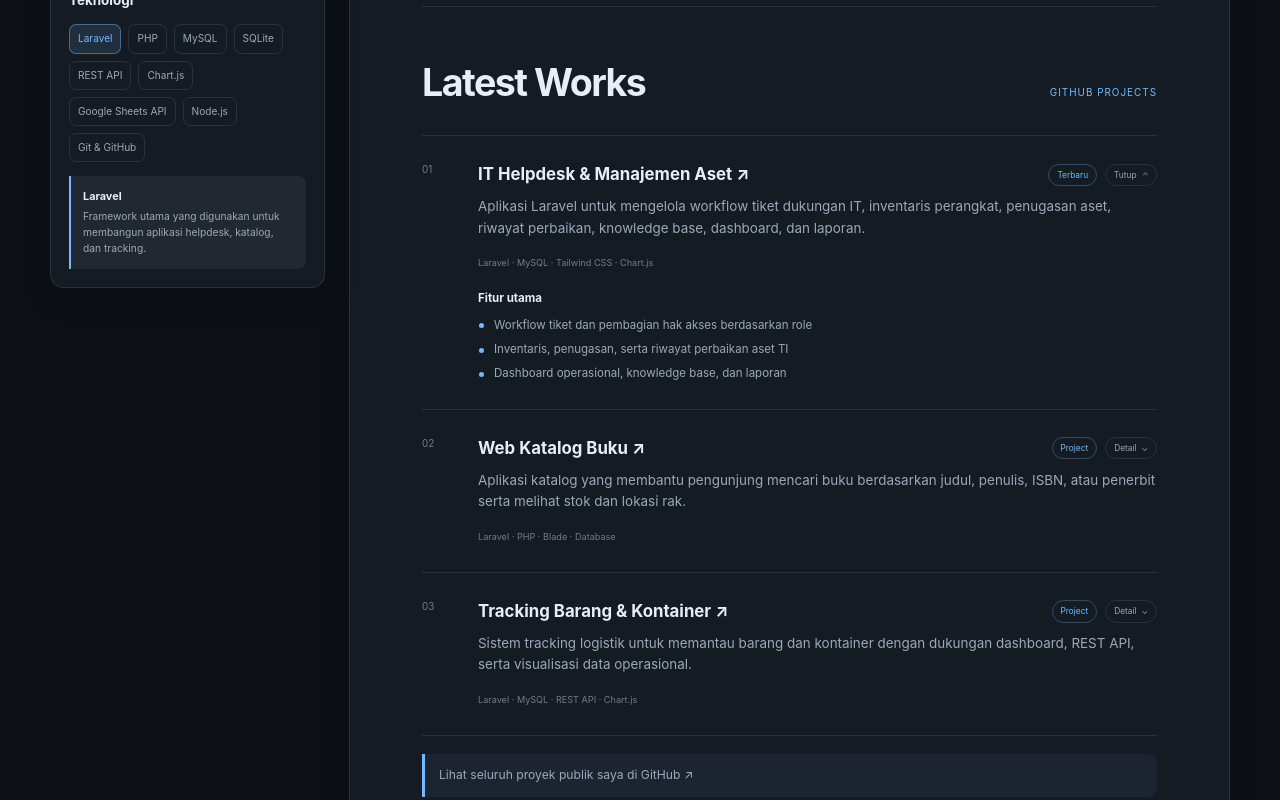
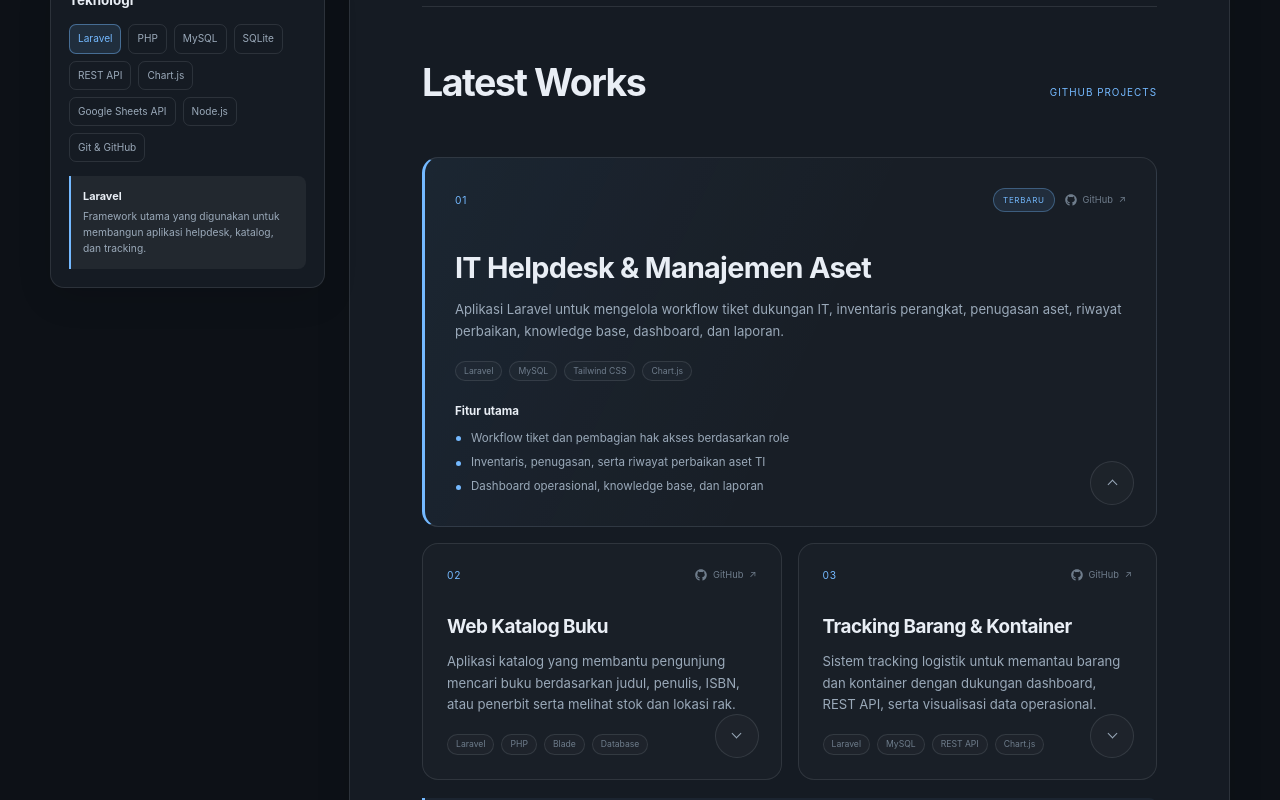
Before and after one commit to Readwips/web_porto, a Next.js app: page / in a window 1280 px wide. Shown: the part 980-1780 px from the top of the page. Built offline with nearby package versions, Linux system fonts and the light colour scheme.

Commit message:
feat: redesign latest works cards

```diff
--- a/app/globals.css
+++ b/app/globals.css
@@ -501,101 +501,183 @@ a {
 }
 
 .project-list {
-  border-top: 1px solid var(--border);
+  display: grid;
+  grid-template-columns: repeat(2, minmax(0, 1fr));
+  gap: 16px;
+  margin-top: 22px;
 }
 
 .project-item {
-  display: grid;
-  grid-template-columns: 38px 1fr;
-  gap: 18px;
-  padding: 26px 0;
-  border-bottom: 1px solid var(--border);
+  position: relative;
+  display: flex;
+  min-width: 0;
+  flex-direction: column;
+  padding: 24px;
+  border: 1px solid var(--border);
+  border-radius: 16px;
+  background: rgba(255, 255, 255, 0.018);
+  transition:
+    border-color 180ms ease,
+    background-color 180ms ease,
+    box-shadow 180ms ease,
+    transform 180ms ease;
+}
+
+.project-item:focus-within {
+  border-color: rgba(116, 185, 255, 0.32);
+  background: rgba(116, 185, 255, 0.035);
+}
+
+.project-featured {
+  grid-column: 1 / -1;
+  padding: 30px;
+  border-left: 3px solid var(--accent);
+  background: linear-gradient(
+    115deg,
+    rgba(116, 185, 255, 0.07),
+    rgba(255, 255, 255, 0.015) 54%
+  );
+}
+
+.project-card-head {
+  display: flex;
+  align-items: center;
+  justify-content: space-between;
+  gap: 16px;
 }
 
 .project-number {
+  color: var(--accent);
+  font-family: var(--mono);
+  font-size: 0.64rem;
+  letter-spacing: 0.08em;
+}
+
+.project-meta {
+  display: flex;
+  align-items: center;
+  gap: 10px;
+}
+
+.project-badge {
+  padding: 5px 9px;
+  border: 1px solid rgba(116, 185, 255, 0.34);
+  border-radius: 999px;
+  background: rgba(116, 185, 255, 0.1);
+  color: var(--accent);
+  font-family: var(--mono);
+  font-size: 0.5rem;
+  letter-spacing: 0.08em;
+}
+
+.project-repository {
+  display: flex;
+  align-items: center;
+  gap: 6px;
   color: var(--faint);
   font-family: var(--mono);
-  font-size: 0.62rem;
+  font-size: 0.58rem;
+  transition:
+    color 150ms ease,
+    transform 150ms ease;
 }
 
-.project-title {
-  display: flex;
-  align-items: center;
-  justify-content: space-between;
-  gap: 18px;
+.project-repository:hover {
+  color: var(--accent);
+  transform: translateY(-1px);
 }
 
-.project-title h3 {
-  margin: 0;
-  font-size: 1.05rem;
-  font-weight: 650;
+.project-repository svg {
+  width: 12px;
+  height: 12px;
 }
 
-.project-actions {
-  display: flex;
-  align-items: center;
-  gap: 8px;
+.project-item h3 {
+  margin: 30px 0 0;
+  font-size: 1.18rem;
+  font-weight: 660;
+  letter-spacing: -0.025em;
 }
 
-.project-actions > span {
-  padding: 4px 8px;
-  border: 1px solid rgba(116, 185, 255, 0.3);
-  border-radius: 999px;
-  color: var(--accent);
-  font-family: var(--mono);
-  font-size: 0.52rem;
+.project-featured h3 {
+  margin-top: 34px;
+  font-size: clamp(1.35rem, 2.6vw, 1.8rem);
 }
 
-.project-actions button {
-  display: inline-flex;
-  align-items: center;
-  gap: 5px;
-  padding: 4px 8px;
+.article-card .project-description {
+  max-width: 760px;
+  margin: 10px 0 18px;
+  font-size: 0.82rem;
+  line-height: 1.65;
+}
+
+.project-stack {
+  display: flex;
+  flex-wrap: wrap;
+  gap: 7px;
+  margin: auto 60px 0 0;
+  padding: 0;
+  list-style: none;
+}
+
+.project-stack li {
+  padding: 5px 8px;
   border: 1px solid var(--border);
   border-radius: 999px;
-  background: transparent;
+  background: rgba(255, 255, 255, 0.025);
+  color: var(--faint);
+  font-family: var(--mono);
+  font-size: 0.54rem;
+  line-height: 1;
+}
+
+.project-toggle {
+  position: absolute;
+  right: 22px;
+  bottom: 21px;
+  display: grid;
+  width: 44px;
+  height: 44px;
+  padding: 0;
+  place-items: center;
+  border: 1px solid var(--border);
+  border-radius: 50%;
+  background: rgba(255, 255, 255, 0.025);
   color: var(--muted);
   cursor: pointer;
-  font-family: var(--mono);
-  font-size: 0.52rem;
   transition:
     color 150ms ease,
     border-color 150ms ease,
-    background 150ms ease;
+    background-color 150ms ease,
+    transform 180ms ease;
 }
 
-.project-actions button:hover {
-  border-color: rgba(116, 185, 255, 0.4);
+.project-toggle:hover {
+  border-color: rgba(116, 185, 255, 0.42);
+  background: rgba(116, 185, 255, 0.1);
   color: var(--accent);
 }
 
-.project-actions button span {
-  display: inline-block;
+@media (hover: hover) and (pointer: fine) {
+  .project-item:hover {
+    border-color: rgba(116, 185, 255, 0.32);
+    background: rgba(116, 185, 255, 0.035);
+    box-shadow: 0 16px 36px rgba(0, 0, 0, 0.12);
+    transform: translateY(-2px);
+  }
+}
+
+.project-chevron {
+  width: 7px;
+  height: 7px;
+  border-right: 1.5px solid currentColor;
+  border-bottom: 1.5px solid currentColor;
+  transform: translateY(-2px) rotate(45deg);
   transition: transform 180ms ease;
 }
 
-.project-item.open .project-actions button span {
-  transform: rotate(180deg);
-}
-
-.project-title h3 a {
-  transition: color 150ms ease;
-}
-
-.project-title h3 a:hover {
-  color: var(--accent);
-}
-
-.project-item p {
-  margin: 9px 0;
-  font-size: 0.84rem;
-  line-height: 1.6;
-}
-
-.project-item small {
-  color: var(--faint);
-  font-family: var(--mono);
-  font-size: 0.57rem;
+.project-item.open .project-chevron {
+  transform: translateY(2px) rotate(225deg);
 }
 
 .project-details {
@@ -611,12 +693,13 @@ a {
 
 .project-item.open .project-details {
   grid-template-rows: 1fr;
-  margin-top: 18px;
+  margin-top: 22px;
   opacity: 1;
 }
 
 .project-details > div {
   overflow: hidden;
+  padding-right: 44px;
 }
 
 .project-details strong {
@@ -790,6 +873,13 @@ a {
     margin-bottom: 20px;
   }
 
+  .project-list {
+    grid-template-columns: 1fr;
+  }
+
+  .project-featured {
+    grid-column: auto;
+  }
 }
 
 @media (max-width: 720px) {
@@ -878,19 +968,26 @@ a {
   }
 
   .project-item {
-    grid-template-columns: 28px 1fr;
-    gap: 10px;
+    padding: 22px;
   }
 
-  .project-title {
-    align-items: flex-start;
-    flex-direction: column;
-    gap: 8px;
+  .project-featured {
+    padding: 24px;
   }
 
-  .project-actions {
-    width: 100%;
-    justify-content: space-between;
+  .project-featured h3,
+  .project-item h3 {
+    margin-top: 26px;
+    font-size: 1.15rem;
+  }
+
+  .project-stack {
+    margin-right: 56px;
+  }
+
+  .project-toggle {
+    right: 18px;
+    bottom: 17px;
   }
 
   .back-to-top {
--- a/app/portfolio.tsx
+++ b/app/portfolio.tsx
@@ -16,10 +16,9 @@ import { useNavigationMotion } from "./navigation-motion-provider";
 const projects = [
   {
     name: "IT Helpdesk & Manajemen Aset",
-    status: "Terbaru",
     description:
       "Aplikasi Laravel untuk mengelola workflow tiket dukungan IT, inventaris perangkat, penugasan aset, riwayat perbaikan, knowledge base, dashboard, dan laporan.",
-    stack: "Laravel · MySQL · Tailwind CSS · Chart.js",
+    stack: ["Laravel", "MySQL", "Tailwind CSS", "Chart.js"],
     href: "https://github.com/Readwips/web_helpdesk",
     details: [
       "Workflow tiket dan pembagian hak akses berdasarkan role",
@@ -29,10 +28,9 @@ const projects = [
   },
   {
     name: "Web Katalog Buku",
-    status: "Project",
     description:
       "Aplikasi katalog yang membantu pengunjung mencari buku berdasarkan judul, penulis, ISBN, atau penerbit serta melihat stok dan lokasi rak.",
-    stack: "Laravel · PHP · Blade · Database",
+    stack: ["Laravel", "PHP", "Blade", "Database"],
     href: "https://github.com/Readwips/Web_Katalog_Buku",
     details: [
       "Pencarian berdasarkan judul, penulis, ISBN, atau penerbit",
@@ -42,10 +40,9 @@ const projects = [
   },
   {
     name: "Tracking Barang & Kontainer",
-    status: "Project",
     description:
       "Sistem tracking logistik untuk memantau barang dan kontainer dengan dukungan dashboard, REST API, serta visualisasi data operasional.",
-    stack: "Laravel · MySQL · REST API · Chart.js",
+    stack: ["Laravel", "MySQL", "REST API", "Chart.js"],
     href: "https://github.com/Readwips/web_tracking_barang",
     details: [
       "Pencatatan dan pemantauan data barang serta kontainer",
@@ -541,38 +538,51 @@ export default function Portfolio({ view }: { view: PortfolioView }) {
 
                 return (
                   <article
-                  className={`project-item ${isOpen ? "open" : ""}`}
+                    className={`project-item ${index === 0 ? "project-featured" : ""} ${isOpen ? "open" : ""}`}
                     key={project.name}
                   >
-                  <div className="project-number" aria-hidden="true">
+                    <div className="project-card-head">
+                      <span className="project-number" aria-hidden="true">
                         {String(index + 1).padStart(2, "0")}
-                  </div>
-                  <div>
-                    <div className="project-title">
-                      <h3>
+                      </span>
+                      <div className="project-meta">
+                        {index === 0 && (
+                          <span className="project-badge">TERBARU</span>
+                        )}
                         <a
+                          className="project-repository"
                           href={project.href}
                           target="_blank"
                           rel="noreferrer"
+                          aria-label={`Buka ${project.name} di GitHub`}
                         >
-                          {project.name} <span aria-hidden="true">↗</span>
+                          <FaGithub aria-hidden="true" />
+                          <span>GitHub</span>
+                          <span aria-hidden="true">↗</span>
                         </a>
-                      </h3>
-                      <div className="project-actions">
-                        <span>{project.status}</span>
+                      </div>
+                    </div>
+                    <h3>{project.name}</h3>
+                    <p className="project-description">{project.description}</p>
+                    <ul
+                      className="project-stack"
+                      aria-label={`Teknologi ${project.name}`}
+                    >
+                      {project.stack.map((technology) => (
+                        <li key={technology}>{technology}</li>
+                      ))}
+                    </ul>
                     <button
+                      className="project-toggle"
                       type="button"
                       onClick={() => setOpenProject(isOpen ? null : index)}
                       aria-expanded={isOpen}
                       aria-controls={`project-details-${index}`}
+                      aria-label={`${isOpen ? "Sembunyikan" : "Tampilkan"} fitur utama ${project.name}`}
+                      title={`${isOpen ? "Sembunyikan" : "Tampilkan"} fitur utama`}
                     >
-                          {isOpen ? "Tutup" : "Detail"}
-                          <span aria-hidden="true">⌄</span>
+                      <span className="project-chevron" aria-hidden="true" />
                     </button>
-                      </div>
-                    </div>
-                    <p>{project.description}</p>
-                    <small>{project.stack}</small>
                     <div
                       className="project-details"
                       id={`project-details-${index}`}
@@ -585,7 +595,6 @@ export default function Portfolio({ view }: { view: PortfolioView }) {
                             <li key={detail}>{detail}</li>
                           ))}
                         </ul>
-                      </div>
                       </div>
                     </div>
                   </article>
```
Also changed, not shown: 1 other file (tests, documents, lock files or other folders). Lines whose indentation alone changed are shown as unchanged.
